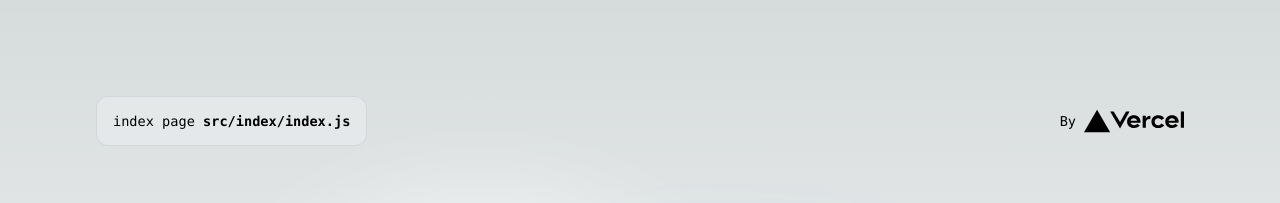
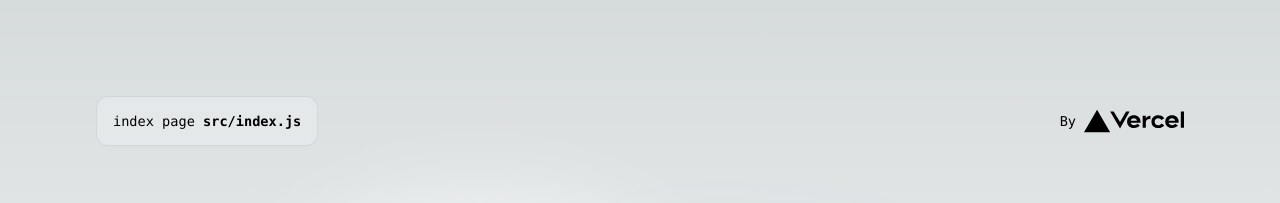
Before and after one commit to Tod9197/study-react, a Next.js app: page / in a window 1280 px wide. Shown: the top 203 px of the page. Built offline with nearby package versions, Linux system fonts and the light colour scheme.

Commit message:
code部分の修正

```diff
--- a/components/Main.js
+++ b/components/Main.js
@@ -10,7 +10,7 @@ export function Main(props) {
     <>
       <main className={`${styles.main} ${inter.className}`}>
         <Headline page={props.page}>
-          {<code className={styles.code}>src/{props.page}/index.js</code>}
+          {<code className={styles.code}>src/{props.page}.js</code>}
         </Headline>
         <Links />
       </main>
```
